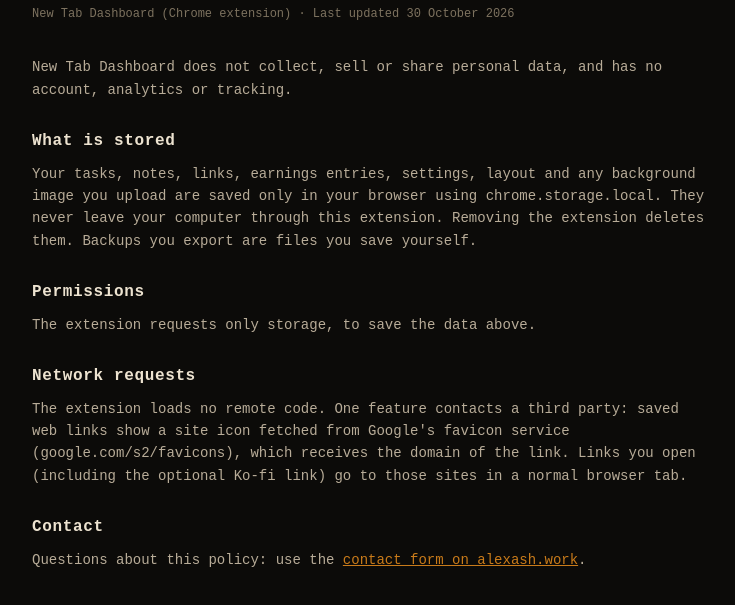
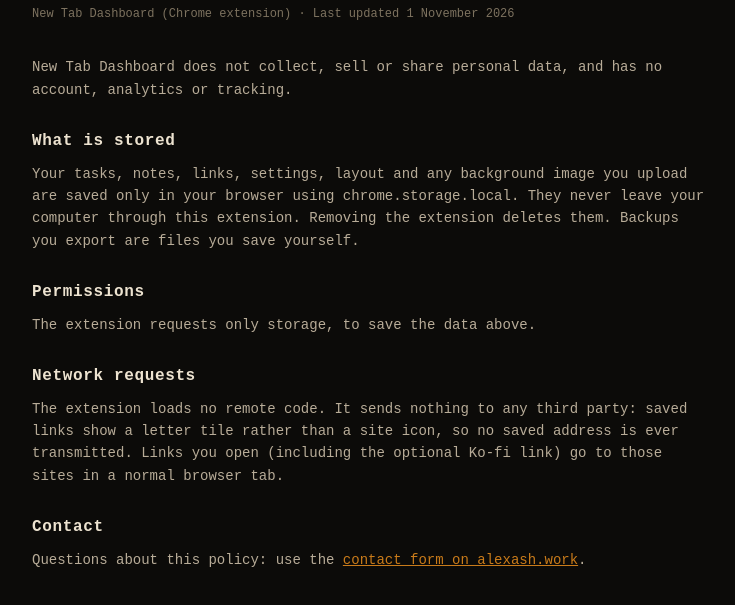
Before and after one commit to akaaja2/alexash-work, a plain HTML site: page new-tab-dashboard-privacy.html in a window 1280 px wide. Shown: the part 135-740 px from the top of the page, without its empty margins (268-1003 px from the left). Drawn offline with Linux system fonts and the light colour scheme.

Commit message:
New Tab Dashboard: privacy page no longer mentions Google favicons or earnings
The extension no longer requests site icons from Google (links show a
letter tile) and the earnings card was removed, so update the privacy
page and the feature list to match the shipped build.

Co-Authored-By: Claude Sonnet 5.5 <noreply@anthropic.com>

```diff
--- a/new-tab-dashboard-privacy.html
+++ b/new-tab-dashboard-privacy.html
@@ -24,18 +24,18 @@
   <main>
     <a class="back" href="new-tab-dashboard.html">← New Tab Dashboard</a>
     <h1>Privacy policy</h1>
-    <p class="updated">New Tab Dashboard (Chrome extension) · Last updated 30 October 2026</p>
+    <p class="updated">New Tab Dashboard (Chrome extension) · Last updated 1 November 2026</p>
 
     <p>New Tab Dashboard does not collect, sell or share personal data, and has no account, analytics or tracking.</p>
 
     <h2>What is stored</h2>
-    <p>Your tasks, notes, links, earnings entries, settings, layout and any background image you upload are saved only in your browser using <code>chrome.storage.local</code>. They never leave your computer through this extension. Removing the extension deletes them. Backups you export are files you save yourself.</p>
+    <p>Your tasks, notes, links, settings, layout and any background image you upload are saved only in your browser using <code>chrome.storage.local</code>. They never leave your computer through this extension. Removing the extension deletes them. Backups you export are files you save yourself.</p>
 
     <h2>Permissions</h2>
     <p>The extension requests only <code>storage</code>, to save the data above.</p>
 
     <h2>Network requests</h2>
-    <p>The extension loads no remote code. One feature contacts a third party: saved web links show a site icon fetched from Google's favicon service (<code>google.com/s2/favicons</code>), which receives the domain of the link. Links you open (including the optional Ko-fi link) go to those sites in a normal browser tab.</p>
+    <p>The extension loads no remote code. It sends nothing to any third party: saved links show a letter tile rather than a site icon, so no saved address is ever transmitted. Links you open (including the optional Ko-fi link) go to those sites in a normal browser tab.</p>
 
     <h2>Contact</h2>
     <p>Questions about this policy: use the <a href="/#contact">contact form on alexash.work</a>.</p>
```
Also changed, not shown: new-tab-dashboard.html (+0 -1 lines).
